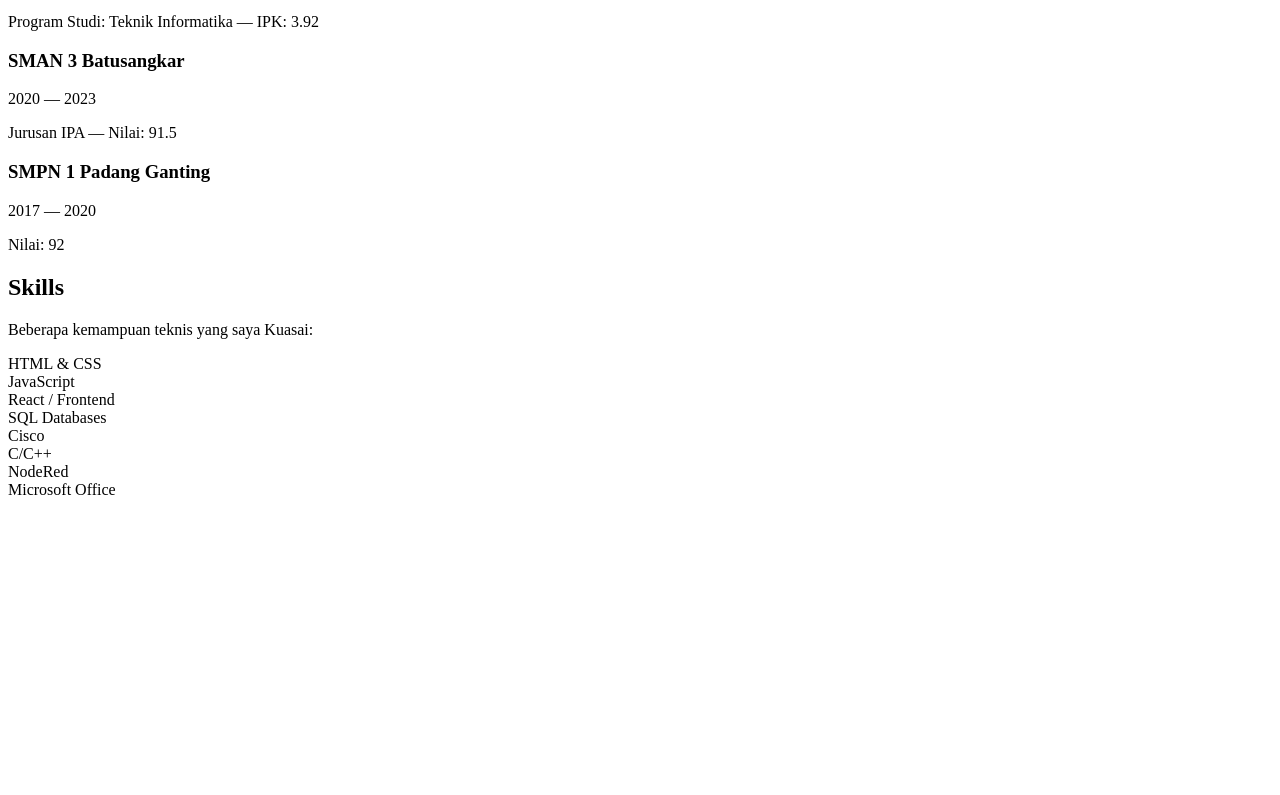
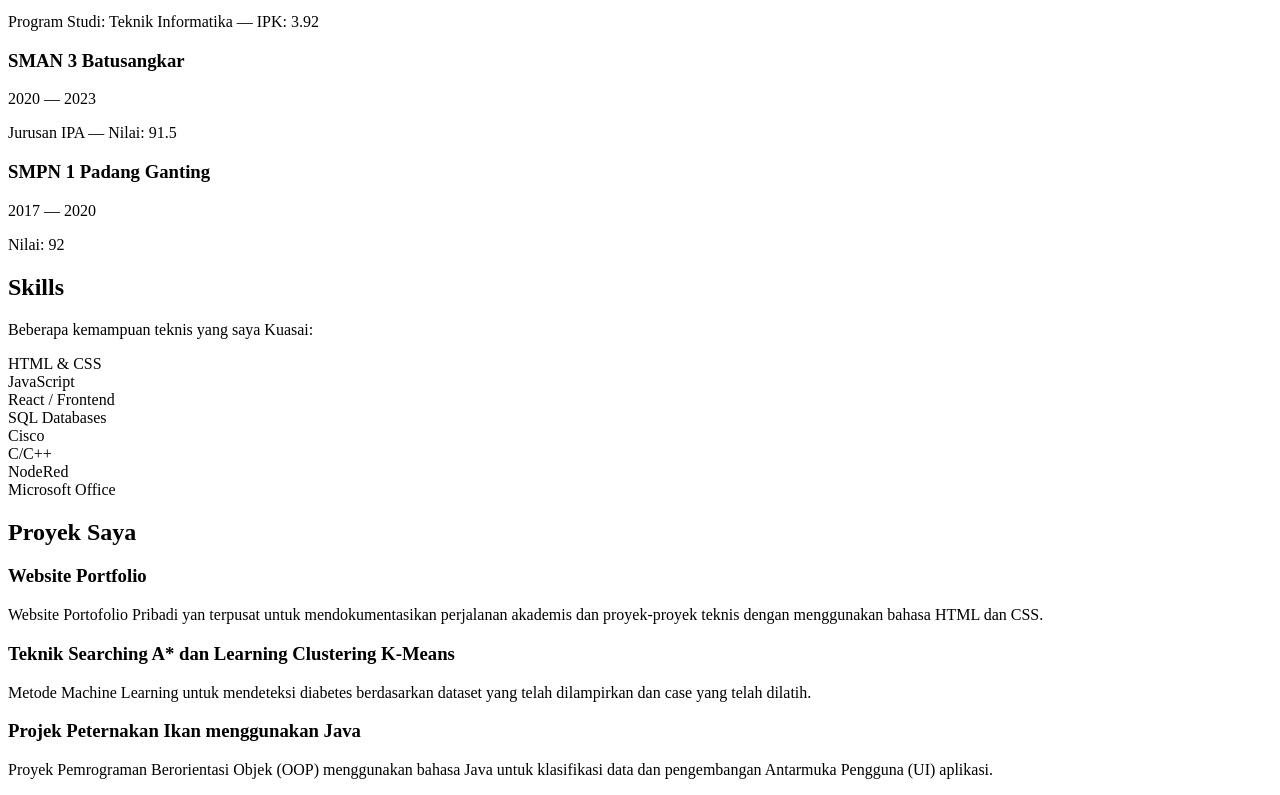
Before and after one commit to deeloon22/Praktikum-Pemrograman-Web-Tugas-Akhir, a plain HTML site: page Judul 1/index.html in a window 1280 px wide. Shown: the part 615-1410 px from the top of the page. Before the commit the page ends 1122 px from the top, so only its background shows below. Drawn offline with Linux system fonts and the light colour scheme.

Commit message:
Edit Section

```diff
--- a/Judul 1/index.html
+++ b/Judul 1/index.html
@@ -108,5 +108,22 @@
     </div>
   </section>
 
+<section id="projects" class="projects reveal">
+    <h2>Proyek Saya</h2>
+    <div class="project-cards">
+      <div class="card glow-hover">
+        <h3>Website Portfolio</h3>
+        <p>Website Portofolio Pribadi yan terpusat untuk mendokumentasikan perjalanan akademis dan proyek-proyek teknis dengan menggunakan bahasa HTML dan CSS.</p>
+      </div>
+      <div class="card glow-hover">
+        <h3>Teknik Searching A* dan Learning Clustering K-Means</h3>
+        <p>Metode Machine Learning untuk mendeteksi diabetes berdasarkan dataset yang telah dilampirkan dan case yang telah dilatih.</p>
+      </div>
+      <div class="card glow-hover">
+        <h3>Projek Peternakan Ikan menggunakan Java</h3>
+        <p>Proyek Pemrograman Berorientasi Objek (OOP) menggunakan bahasa Java untuk klasifikasi data dan pengembangan Antarmuka Pengguna (UI) aplikasi.</p>
+      </div>
+    </div>
+  </section>
 </body>
 </html>
```
